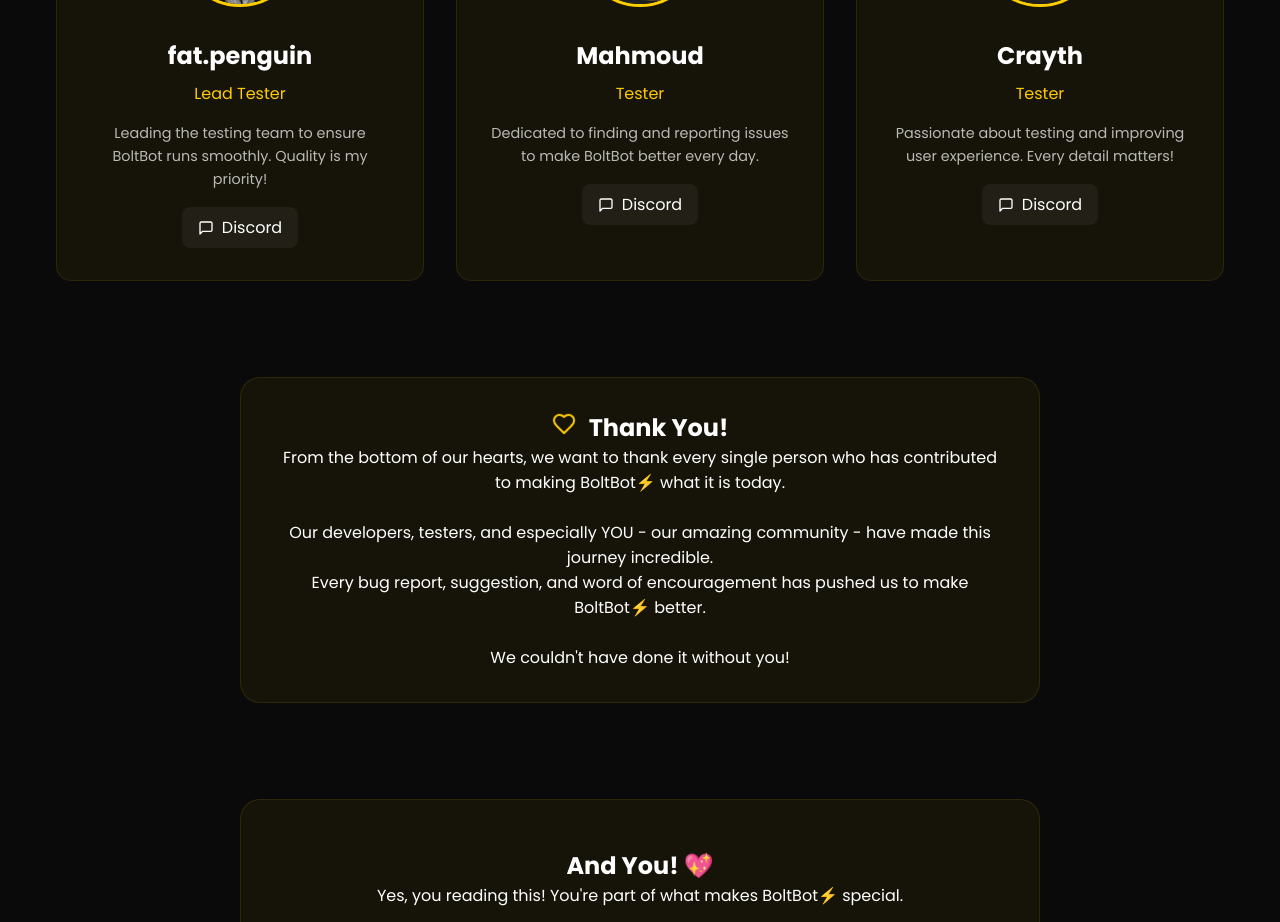
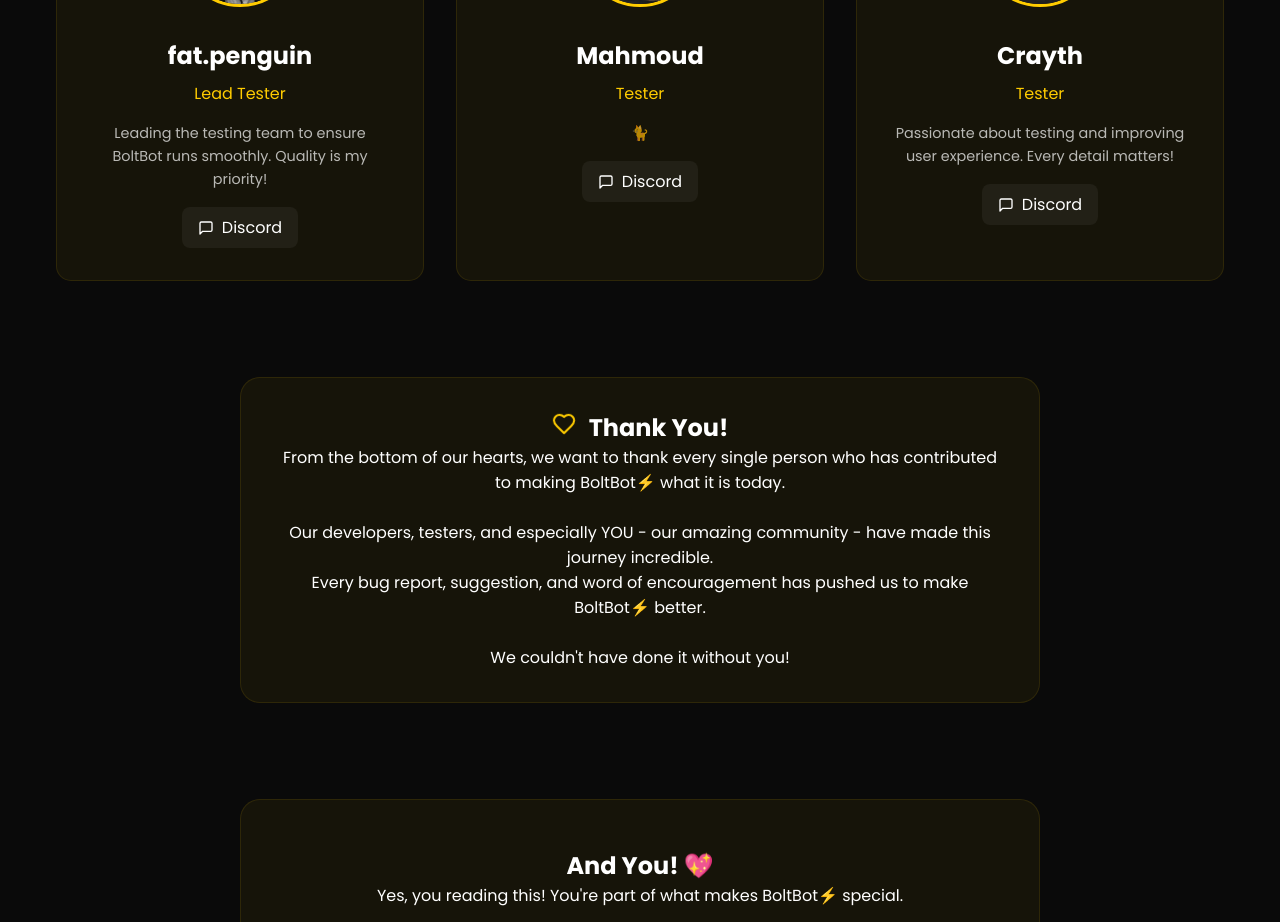
Before and after one commit to LucasCzechia/boltbot, a Next.js app: page /credits in a window 1280 px wide. Shown: the part 1580-2502 px from the top of the page. Built offline with nearby package versions, Linux system fonts and the light colour scheme.

Commit message:
Update credits.js

```diff
--- a/pages/credits.js
+++ b/pages/credits.js
@@ -50,7 +50,7 @@
       name: "Mahmoud",
       role: "Tester",
       image: "/images/mahmoud.webp",
-      description: "Dedicated to finding and reporting issues to make BoltBot better every day.",
+      description: "🐈",
       discord: "mahmoudsatty"
     },
     {
```
